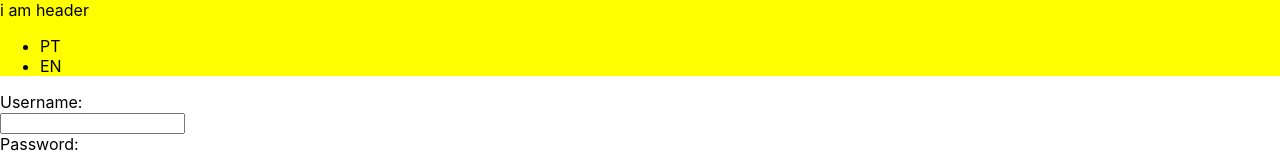
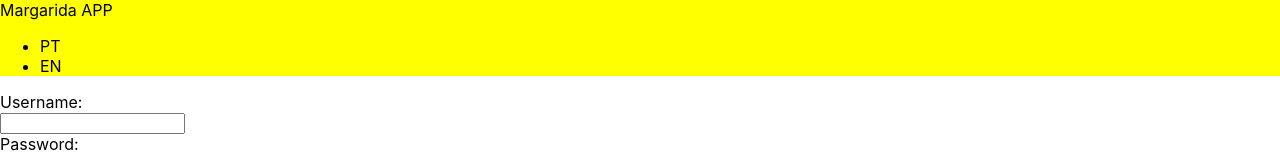
Before and after one commit to mad-raccoon/margarida, a React (Create React App) app: page / in a window 1280 px wide. Shown: the top 153 px of the page. Built offline with nearby package versions, Linux system fonts and the light colour scheme.

Commit message:
change header text

```diff
--- a/src/components/shared/Header/Header.jsx
+++ b/src/components/shared/Header/Header.jsx
@@ -1,7 +1,7 @@
 import "./Header.css"
 
 const Header =({hasLogout, onLogout})=> {
-    return <div className="header">i am header
+    return <div className="header">Margarida APP
    {hasLogout && <button onClick={onLogout}>Logout</button>}
     <ul>
     <li>PT</li>
```
